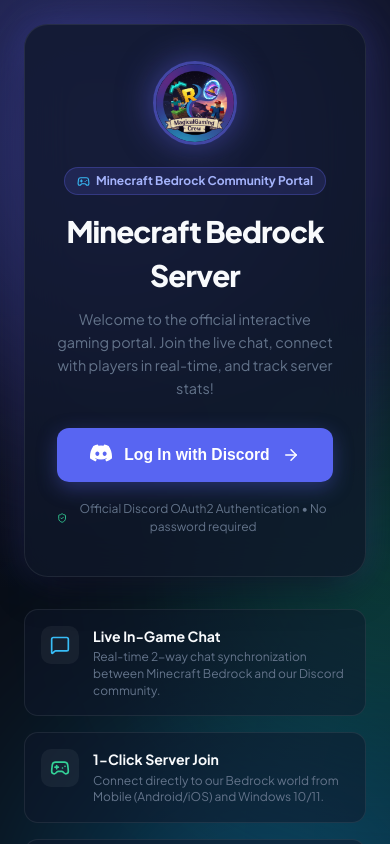
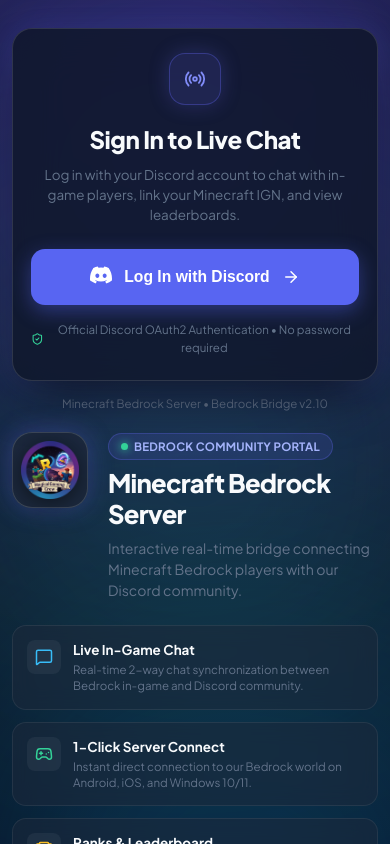
Before and after one commit to ardianryan/minecraft-bedrock-discord-chat, a React (Vite) app in the folder client/: page / in a window 390 px wide. Shown: the top 844 px of the page. Built offline with nearby package versions, Linux system fonts and the light colour scheme; no server answers.

Commit message:
feat(ui): implement modern 2-column split desktop and mobile-first gaming login portal

```diff
--- a/client/src/components/LoginPage.tsx
+++ b/client/src/components/LoginPage.tsx
@@ -7,7 +7,8 @@
   ArrowRight,
   Copy,
   Check,
-  AlertCircle
+  AlertCircle,
+  Radio
 } from 'lucide-react';
 
 interface LoginPageProps {
@@ -48,24 +49,24 @@
 
   const featureCards = [
     {
-      icon: <MessageSquare size={20} color="#38bdf8" />,
+      icon: <MessageSquare size={18} color="#38bdf8" />,
       title: 'Live In-Game Chat',
-      desc: 'Real-time 2-way chat synchronization between Minecraft Bedrock and our Discord community.',
+      desc: 'Real-time 2-way chat synchronization between Bedrock in-game and Discord community.',
     },
     {
-      icon: <Gamepad2 size={20} color="#34d399" />,
-      title: '1-Click Server Join',
-      desc: 'Connect directly to our Bedrock world from Mobile (Android/iOS) and Windows 10/11.',
+      icon: <Gamepad2 size={18} color="#34d399" />,
+      title: '1-Click Server Connect',
+      desc: 'Instant direct connection to our Bedrock world on Android, iOS, and Windows 10/11.',
     },
     {
-      icon: <Trophy size={20} color="#fbbf24" />,
+      icon: <Trophy size={18} color="#fbbf24" />,
       title: 'Ranks & Leaderboard',
-      desc: 'Track top players, kills, deaths, coins, playtime, and Discord community activity.',
+      desc: 'Compete in top kills, playtime, coins, and Discord community message activity.',
     },
     {
-      icon: <ShieldCheck size={20} color="#a855f7" />,
+      icon: <ShieldCheck size={18} color="#a855f7" />,
       title: 'Verified Gamer Profile',
-      desc: 'Link your Discord account to your Minecraft IGN for unified multiplayer identity.',
+      desc: 'Link your Discord identity to your Minecraft IGN for unified player verification.',
     },
   ];
 
@@ -76,54 +77,61 @@
       <div className="ambient-glow glow-2" />
       <div className="ambient-glow glow-3" />
 
-      <div className="login-content-wrapper">
-        {/* Main Hero Card */}
-        <div className="login-hero-card">
-          {/* Brand Logo */}
+      <div className="login-split-layout">
+        {/* ========================================================
+            LEFT COLUMN: SHOWCASE, COMMUNITY & SERVER QUICK-CONNECT
+            ======================================================== */}
+        <div className="login-showcase-panel">
+          <div className="showcase-brand-header">
+            <div className="showcase-logo-ring">
               <img
                 src="/logo.png"
                 alt={serverName}
-            className="login-hero-logo-img"
+                className="showcase-logo-img"
               />
-
-          <div className="login-badge-pill">
-            <Gamepad2 size={13} color="#38bdf8" />
-            <span>Minecraft Bedrock Community Portal</span>
+            </div>
+            <div>
+              <div className="showcase-badge-pill">
+                <span className="live-pulse-dot" />
+                <span>Bedrock Community Portal</span>
+              </div>
+              <h1 className="showcase-title">{serverName}</h1>
+              <p className="showcase-tagline">
+                Interactive real-time bridge connecting Minecraft Bedrock players with our Discord community.
+              </p>
+            </div>
           </div>
 
-          <h1 className="login-hero-title">
-            {serverName}
-          </h1>
-
-          <p className="login-hero-subtitle">
-            Welcome to the official interactive gaming portal. Join the live chat, connect with players in real-time, and track server stats!
-          </p>
-
-          {/* Server IP & Direct Join Card on Landing Page */}
+          {/* Quick Connect Minecraft Banner */}
           {serverIp && (
-            <div style={{ marginBottom: '22px', width: '100%', maxWidth: '390px', background: 'rgba(34, 197, 94, 0.06)', border: '1px solid rgba(34, 197, 94, 0.25)', borderRadius: '14px', padding: '14px 16px', display: 'flex', flexDirection: 'column', gap: '10px' }}>
-              <div style={{ display: 'flex', alignItems: 'center', justifyContent: 'space-between' }}>
-                <div style={{ display: 'flex', alignItems: 'center', gap: '8px' }}>
-                  <Gamepad2 size={18} color="#4ade80" />
-                  <span style={{ fontSize: '0.85rem', fontWeight: 700, color: '#f8fafc' }}>Server Address</span>
+            <div className="showcase-connect-card">
+              <div className="showcase-connect-info">
+                <div className="connect-info-icon">
+                  <Gamepad2 size={20} color="#4ade80" />
                 </div>
-                <code style={{ fontSize: '0.78rem', color: '#4ade80', background: 'rgba(0,0,0,0.4)', padding: '2px 8px', borderRadius: '6px', fontFamily: 'monospace' }}>
-                  {serverIp}:{serverPort}
-                </code>
+                <div className="connect-info-text">
+                  <span className="connect-label">Bedrock Server Address</span>
+                  <div className="connect-ip-row">
+                    <code className="connect-ip-code">{serverIp}</code>
+                    <span className="connect-port-chip">:{serverPort}</span>
+                  </div>
+                </div>
               </div>
 
-              <div style={{ display: 'flex', gap: '8px' }}>
+              <div className="showcase-connect-actions">
                 <a
                   href={directConnectUri}
-                  style={{ flex: 1, textDecoration: 'none', background: 'linear-gradient(135deg, #22c55e, #16a34a)', color: '#fff', fontSize: '0.82rem', fontWeight: 700, padding: '9px 14px', borderRadius: '8px', display: 'flex', alignItems: 'center', justifyContent: 'center', gap: '6px', boxShadow: '0 2px 10px rgba(34, 197, 94, 0.3)' }}
+                  className="btn-showcase-launch"
+                  title="Launch Minecraft Bedrock and connect directly"
                 >
                   <Gamepad2 size={15} />
-                  <span>Join Server</span>
+                  <span>1-Click Launch</span>
                 </a>
                 <button
                   type="button"
                   onClick={handleCopyServerIp}
-                  style={{ background: 'rgba(255,255,255,0.08)', border: '1px solid rgba(255,255,255,0.15)', color: '#cbd5e1', fontSize: '0.8rem', padding: '9px 14px', borderRadius: '8px', cursor: 'pointer', display: 'flex', alignItems: 'center', gap: '5px', fontWeight: 600 }}
+                  className="btn-showcase-copy"
+                  title="Copy IP and Port"
                 >
                   {copiedIp ? <Check size={14} color="#34d399" /> : <Copy size={14} />}
                   <span>{copiedIp ? 'Copied' : 'Copy IP'}</span>
@@ -132,17 +140,46 @@
             </div>
           )}
 
+          {/* Feature Highlights Grid */}
+          <div className="showcase-features-grid">
+            {featureCards.map((f, idx) => (
+              <div key={idx} className="showcase-feature-card">
+                <div className="showcase-feature-icon">
+                  {f.icon}
+                </div>
+                <div className="showcase-feature-text">
+                  <h4 className="showcase-feature-title">{f.title}</h4>
+                  <p className="showcase-feature-desc">{f.desc}</p>
+                </div>
+              </div>
+            ))}
+          </div>
+        </div>
+
+        {/* ========================================================
+            RIGHT COLUMN: AUTH & ONBOARDING CARD
+            ======================================================== */}
+        <div className="login-auth-panel">
+          <div className="login-auth-card">
+            <div className="auth-card-header">
+              <div className="auth-icon-circle">
+                <Radio size={22} color="#818cf8" />
+              </div>
+              <h2 className="auth-card-title">Sign In to Live Chat</h2>
+              <p className="auth-card-desc">
+                Log in with your Discord account to chat with in-game players, link your Minecraft IGN, and view leaderboards.
+              </p>
+            </div>
+
             {/* Auth Error Banner */}
             {authError && (
               <div className="login-error-pill">
-              <span style={{ display: 'inline-flex', alignItems: 'center', gap: '6px' }}>
-                <AlertCircle size={14} />
-                {authError}
-              </span>
+                <AlertCircle size={15} />
+                <span>{authError}</span>
               </div>
             )}
 
-          {/* Discord Login Button */}
+            {/* Discord OAuth2 Login Button */}
             <button
               type="button"
               className="btn-discord-hero"
@@ -157,39 +194,35 @@
               <ArrowRight size={18} className="btn-arrow-icon" />
             </button>
 
-          {/* Join Discord Server Link */}
+            {/* Join Discord Community Box */}
             {discordInviteUrl && (
               <a
                 href={discordInviteUrl}
                 target="_blank"
                 rel="noreferrer"
-              className="login-invite-link"
-              style={{ display: 'inline-flex', alignItems: 'center', gap: '6px', fontSize: '0.82rem', color: '#a5b4fc', textDecoration: 'none', marginBottom: '14px', fontWeight: 600 }}
+                className="auth-discord-invite-box"
               >
-              <span>Not in our Discord server yet? Click here to join</span>
-              <ArrowRight size={14} />
+                <div className="invite-box-left">
+                  <span className="invite-box-title">Need a Discord Account?</span>
+                  <span className="invite-box-sub">Join our community server & meet players</span>
+                </div>
+                <div className="invite-box-btn">
+                  <span>Join Discord</span>
+                  <ArrowRight size={13} />
+                </div>
               </a>
             )}
 
-          <span className="login-security-notice">
+            {/* Security Trust Notice */}
+            <div className="login-security-notice">
               <ShieldCheck size={14} color="#34d399" />
-            Official Discord OAuth2 Authentication • No password required
-          </span>
+              <span>Official Discord OAuth2 Authentication • No password required</span>
+            </div>
           </div>
 
-        {/* Player Gaming Feature Grid */}
-        <div className="login-feature-grid">
-          {featureCards.map((f, idx) => (
-            <div key={idx} className="feature-item-card">
-              <div className="feature-item-icon">
-                {f.icon}
+          <div className="auth-footer-caption">
+            <span>{serverName} • Bedrock Bridge v2.10</span>
           </div>
-              <div>
-                <h4 className="feature-item-title">{f.title}</h4>
-                <p className="feature-item-desc">{f.desc}</p>
-              </div>
-            </div>
-          ))}
         </div>
       </div>
     </div>
--- a/client/src/index.css
+++ b/client/src/index.css
@@ -1939,92 +1939,101 @@
 }
 
 /* =========================================================
-   LOGIN PAGE LANDING
+   LOGIN PAGE 2-COLUMN SPLIT GAMING LAYOUT
    ========================================================= */
 .login-landing-container {
   min-height: 100vh;
+  min-height: 100dvh;
   display: flex;
   align-items: center;
   justify-content: center;
   position: relative;
-  overflow: hidden;
-  padding: 24px;
+  overflow-x: hidden;
+  padding: 32px 24px;
+  background: radial-gradient(circle at top center, #1e1b4b 0%, #0f172a 60%, #020617 100%);
 }
 
 .ambient-glow {
   position: absolute;
   border-radius: 50%;
-  filter: blur(120px);
+  filter: blur(140px);
   pointer-events: none;
-  opacity: 0.35;
+  opacity: 0.3;
 }
 
 .glow-1 {
+  width: 550px;
+  height: 550px;
+  background: #6366f1;
+  top: -120px;
+  left: -100px;
+}
+
+.glow-2 {
   width: 500px;
   height: 500px;
-  background: #6366f1;
-  top: -100px;
-  left: -100px;
-}
-
-.glow-2 {
-  width: 450px;
-  height: 450px;
   background: #0ea5e9;
   bottom: -100px;
   right: -100px;
 }
 
 .glow-3 {
-  width: 300px;
-  height: 300px;
+  width: 350px;
+  height: 350px;
   background: #10b981;
-  top: 40%;
-  left: 60%;
-}
-
-.login-content-wrapper {
-  max-width: 900px;
+  top: 45%;
+  left: 50%;
+  transform: translate(-50%, -50%);
+}
+
+/* 2-Column Split Grid Layout */
+.login-split-layout {
+  max-width: 1120px;
   width: 100%;
-  display: flex;
-  flex-direction: column;
-  align-items: center;
-  gap: 32px;
+  display: grid;
+  grid-template-columns: 1.1fr 0.9fr;
+  gap: 48px;
+  align-items: center;
   position: relative;
   z-index: 10;
 }
 
-.login-hero-card {
+/* LEFT COLUMN: BRAND SHOWCASE & QUICK-CONNECT */
+.login-showcase-panel {
+  display: flex;
+  flex-direction: column;
+  gap: 24px;
+}
+
+.showcase-brand-header {
+  display: flex;
+  align-items: flex-start;
+  gap: 20px;
+}
+
+.showcase-logo-ring {
+  width: 76px;
+  height: 76px;
+  border-radius: 20px;
+  background: rgba(30, 41, 59, 0.8);
+  border: 1px solid rgba(255, 255, 255, 0.15);
+  box-shadow: 0 0 25px rgba(99, 102, 241, 0.35);
+  padding: 8px;
+  display: flex;
+  align-items: center;
+  justify-content: center;
+  flex-shrink: 0;
+}
+
+.showcase-logo-img {
   width: 100%;
-  max-width: 540px;
-  background: rgba(15, 23, 42, 0.75);
-  backdrop-filter: blur(20px);
-  -webkit-backdrop-filter: blur(20px);
-  border: 1px solid var(--border-subtle);
-  border-radius: 24px;
-  padding: 40px 32px;
-  display: flex;
-  flex-direction: column;
-  align-items: center;
-  text-align: center;
-  box-shadow: 0 20px 40px -15px rgba(0, 0, 0, 0.6), var(--shadow-glow);
-}
-
-.login-logo-glow {
-  width: 72px;
-  height: 72px;
-  border-radius: 20px;
-  background: linear-gradient(135deg, #6366f1, #3b82f6);
-  display: flex;
-  align-items: center;
-  justify-content: center;
-  color: #fff;
-  margin-bottom: 20px;
-  box-shadow: 0 0 30px rgba(99, 102, 241, 0.45);
-}
-
-.login-badge-pill {
-  display: flex;
+  height: 100%;
+  object-fit: contain;
+  filter: drop-shadow(0 4px 10px rgba(0,0,0,0.5));
+}
+
+.showcase-badge-pill {
+  display: inline-flex;
   align-items: center;
   gap: 6px;
   padding: 4px 12px;
@@ -2032,25 +2041,251 @@
   background: rgba(99, 102, 241, 0.15);
   color: #a5b4fc;
   border: 1px solid rgba(99, 102, 241, 0.3);
-  font-size: 0.75rem;
+  font-size: 0.72rem;
   font-weight: 700;
-  margin-bottom: 14px;
-}
-
-.login-hero-title {
-  font-size: 1.85rem;
+  letter-spacing: 0.02em;
+  text-transform: uppercase;
+  margin-bottom: 8px;
+}
+
+.live-pulse-dot {
+  width: 7px;
+  height: 7px;
+  border-radius: 50%;
+  background: #34d399;
+  box-shadow: 0 0 8px #34d399;
+  animation: pulseDot 2s infinite;
+}
+
+.showcase-title {
+  font-size: 2.1rem;
   font-weight: 800;
   letter-spacing: -0.03em;
   color: #f8fafc;
-  margin-bottom: 10px;
-}
-
-.login-hero-subtitle {
-  font-size: 0.9rem;
+  line-height: 1.2;
+  margin-bottom: 8px;
+}
+
+.showcase-tagline {
+  font-size: 0.88rem;
   color: var(--text-muted);
-  line-height: 1.6;
-  margin-bottom: 28px;
-  max-width: 420px;
+  line-height: 1.5;
+  margin: 0;
+  max-width: 480px;
+}
+
+/* Quick Connect Card */
+.showcase-connect-card {
+  background: rgba(15, 23, 42, 0.75);
+  backdrop-filter: blur(16px);
+  border: 1px solid rgba(34, 197, 94, 0.3);
+  border-radius: 18px;
+  padding: 16px 20px;
+  display: flex;
+  align-items: center;
+  justify-content: space-between;
+  gap: 16px;
+  box-shadow: 0 10px 30px rgba(0, 0, 0, 0.4), 0 0 20px rgba(34, 197, 94, 0.1);
+  flex-wrap: wrap;
+}
+
+.showcase-connect-info {
+  display: flex;
+  align-items: center;
+  gap: 12px;
+}
+
+.connect-info-icon {
+  width: 40px;
+  height: 40px;
+  border-radius: 10px;
+  background: rgba(34, 197, 94, 0.15);
+  border: 1px solid rgba(34, 197, 94, 0.3);
+  display: flex;
+  align-items: center;
+  justify-content: center;
+  flex-shrink: 0;
+}
+
+.connect-label {
+  font-size: 0.72rem;
+  color: var(--text-muted);
+  font-weight: 600;
+  display: block;
+  margin-bottom: 2px;
+}
+
+.connect-ip-row {
+  display: flex;
+  align-items: baseline;
+  gap: 2px;
+}
+
+.connect-ip-code {
+  font-size: 0.92rem;
+  font-weight: 700;
+  color: #4ade80;
+  font-family: monospace;
+}
+
+.connect-port-chip {
+  font-size: 0.78rem;
+  color: #94a3b8;
+}
+
+.showcase-connect-actions {
+  display: flex;
+  gap: 8px;
+  flex-shrink: 0;
+}
+
+.btn-showcase-launch {
+  display: inline-flex;
+  align-items: center;
+  gap: 6px;
+  padding: 9px 16px;
+  border-radius: 10px;
+  background: linear-gradient(135deg, #22c55e, #16a34a);
+  color: #fff;
+  font-size: 0.82rem;
+  font-weight: 700;
+  text-decoration: none;
+  box-shadow: 0 4px 14px rgba(34, 197, 94, 0.35);
+  transition: all 0.2s ease;
+}
+
+.btn-showcase-launch:hover {
+  background: linear-gradient(135deg, #16a34a, #15803d);
+  transform: translateY(-1px);
+  box-shadow: 0 6px 20px rgba(34, 197, 94, 0.5);
+}
+
+.btn-showcase-copy {
+  display: inline-flex;
+  align-items: center;
+  gap: 5px;
+  padding: 9px 14px;
+  border-radius: 10px;
+  background: rgba(255, 255, 255, 0.06);
+  border: 1px solid rgba(255, 255, 255, 0.12);
+  color: #cbd5e1;
+  font-size: 0.8rem;
+  font-weight: 600;
+  cursor: pointer;
+  transition: all 0.2s ease;
+}
+
+.btn-showcase-copy:hover {
+  background: rgba(255, 255, 255, 0.12);
+  color: #fff;
+}
+
+/* Feature Cards 2x2 Grid */
+.showcase-features-grid {
+  display: grid;
+  grid-template-columns: repeat(2, 1fr);
+  gap: 12px;
+}
+
+.showcase-feature-card {
+  display: flex;
+  align-items: flex-start;
+  gap: 12px;
+  padding: 14px;
+  border-radius: 14px;
+  background: rgba(30, 41, 59, 0.5);
+  backdrop-filter: blur(10px);
+  border: 1px solid rgba(255, 255, 255, 0.07);
+  transition: all 0.2s ease;
+}
+
+.showcase-feature-card:hover {
+  background: rgba(30, 41, 59, 0.75);
+  border-color: rgba(255, 255, 255, 0.14);
+  transform: translateY(-2px);
+}
+
+.showcase-feature-icon {
+  width: 34px;
+  height: 34px;
+  border-radius: 8px;
+  background: rgba(255, 255, 255, 0.05);
+  display: flex;
+  align-items: center;
+  justify-content: center;
+  flex-shrink: 0;
+}
+
+.showcase-feature-title {
+  font-size: 0.84rem;
+  font-weight: 700;
+  color: #f8fafc;
+  margin-bottom: 2px;
+}
+
+.showcase-feature-desc {
+  font-size: 0.72rem;
+  color: var(--text-muted);
+  line-height: 1.4;
+  margin: 0;
+}
+
+/* RIGHT COLUMN: AUTH PANEL */
+.login-auth-panel {
+  display: flex;
+  flex-direction: column;
+  gap: 14px;
+  width: 100%;
+}
+
+.login-auth-card {
+  background: rgba(15, 23, 42, 0.82);
+  backdrop-filter: blur(24px);
+  -webkit-backdrop-filter: blur(24px);
+  border: 1px solid rgba(255, 255, 255, 0.12);
+  border-radius: 24px;
+  padding: 36px 32px;
+  display: flex;
+  flex-direction: column;
+  align-items: center;
+  text-align: center;
+  box-shadow: 0 24px 50px -15px rgba(0, 0, 0, 0.7), var(--shadow-glow);
+}
+
+.auth-card-header {
+  margin-bottom: 24px;
+  display: flex;
+  flex-direction: column;
+  align-items: center;
+}
+
+.auth-icon-circle {
+  width: 52px;
+  height: 52px;
+  border-radius: 16px;
+  background: rgba(99, 102, 241, 0.15);
+  border: 1px solid rgba(99, 102, 241, 0.35);
+  display: flex;
+  align-items: center;
+  justify-content: center;
+  margin-bottom: 16px;
+  box-shadow: 0 0 20px rgba(99, 102, 241, 0.25);
+}
+
+.auth-card-title {
+  font-size: 1.5rem;
+  font-weight: 800;
+  letter-spacing: -0.02em;
+  color: #f8fafc;
+  margin-bottom: 8px;
+}
+
+.auth-card-desc {
+  font-size: 0.84rem;
+  color: var(--text-muted);
+  line-height: 1.5;
+  margin: 0;
+  max-width: 320px;
 }
 
 .btn-discord-hero {
@@ -2059,77 +2294,136 @@
   justify-content: center;
   gap: 12px;
   width: 100%;
-  padding: 14px 24px;
-  border-radius: 12px;
-  background: var(--accent-discord);
+  padding: 15px 24px;
+  border-radius: 14px;
+  background: #5865f2;
   color: #fff;
   font-weight: 700;
   font-size: 0.98rem;
   border: none;
   cursor: pointer;
   transition: all 0.2s ease;
-  box-shadow: 0 6px 20px rgba(88, 101, 242, 0.35);
+  box-shadow: 0 6px 20px rgba(88, 101, 242, 0.4);
+  margin-bottom: 16px;
+}
+
+.btn-discord-hero:hover {
+  background: #4752c4;
+  transform: translateY(-2px);
+  box-shadow: 0 8px 25px rgba(88, 101, 242, 0.55);
+}
+
+.auth-discord-invite-box {
+  display: flex;
+  align-items: center;
+  justify-content: space-between;
+  width: 100%;
+  padding: 12px 16px;
+  border-radius: 12px;
+  background: rgba(88, 101, 242, 0.08);
+  border: 1px solid rgba(88, 101, 242, 0.2);
+  text-decoration: none;
   margin-bottom: 18px;
-}
-
-.btn-discord-hero:hover {
-  background: var(--accent-discord-hover);
-  transform: translateY(-2px);
-  box-shadow: 0 8px 25px rgba(88, 101, 242, 0.45);
+  transition: all 0.2s ease;
+}
+
+.auth-discord-invite-box:hover {
+  background: rgba(88, 101, 242, 0.16);
+  border-color: rgba(88, 101, 242, 0.35);
+  transform: translateY(-1px);
+}
+
+.invite-box-left {
+  text-align: left;
+}
+
+.invite-box-title {
+  font-size: 0.8rem;
+  font-weight: 700;
+  color: #c7d2fe;
+  display: block;
+}
+
+.invite-box-sub {
+  font-size: 0.7rem;
+  color: #94a3b8;
+  display: block;
+}
+
+.invite-box-btn {
+  display: flex;
+  align-items: center;
+  gap: 4px;
+  font-size: 0.78rem;
+  font-weight: 700;
+  color: #818cf8;
 }
 
 .login-security-notice {
   display: flex;
   align-items: center;
   gap: 6px;
-  font-size: 0.75rem;
+  font-size: 0.72rem;
   color: var(--text-muted);
 }
 
-.login-feature-grid {
-  display: grid;
-  grid-template-columns: repeat(2, 1fr);
-  gap: 16px;
-  width: 100%;
-}
-
-@media (max-width: 640px) {
-  .login-feature-grid {
+.auth-footer-caption {
+  text-align: center;
+  font-size: 0.72rem;
+  color: #64748b;
+}
+
+/* =========================================================
+   MOBILE & TABLET RESPONSIVE OVERRIDES
+   ========================================================= */
+@media (max-width: 960px) {
+  .login-landing-container {
+    padding: 16px 12px;
+    align-items: flex-start;
+  }
+
+  .login-split-layout {
     grid-template-columns: 1fr;
-  }
-}
-
-.feature-item-card {
-  display: flex;
-  gap: 14px;
-  padding: 16px;
-  border-radius: 14px;
-  background: rgba(15, 23, 42, 0.5);
-  border: 1px solid var(--border-subtle);
-}
-
-.feature-item-icon {
-  width: 38px;
-  height: 38px;
-  border-radius: 10px;
-  background: rgba(255, 255, 255, 0.05);
-  display: flex;
-  align-items: center;
-  justify-content: center;
-  flex-shrink: 0;
-}
-
-.feature-item-title {
-  font-size: 0.88rem;
-  font-weight: 700;
-  color: #f8fafc;
-  margin-bottom: 2px;
-}
-
-.feature-item-desc {
-  font-size: 0.75rem;
-  color: var(--text-muted);
-  line-height: 1.4;
+    gap: 20px;
+    margin-top: 12px;
+    margin-bottom: 24px;
+  }
+
+  /* Reorder on mobile: Auth card top priority */
+  .login-auth-panel {
+    order: 1;
+  }
+
+  .login-showcase-panel {
+    order: 2;
+  }
+
+  .showcase-title {
+    font-size: 1.6rem;
+  }
+
+  .showcase-features-grid {
+    grid-template-columns: 1fr;
+  }
+
+  .login-auth-card {
+    padding: 24px 18px;
+    border-radius: 20px;
+  }
+
+  .showcase-connect-card {
+    flex-direction: column;
+    align-items: stretch;
+  }
+
+  .showcase-connect-actions {
+    width: 100%;
+  }
+
+  .btn-showcase-launch {
+    flex: 1;
+    justify-content: center;
+  }
 }
 
 /* =========================================================
```
Lines whose indentation alone changed are shown as unchanged.
